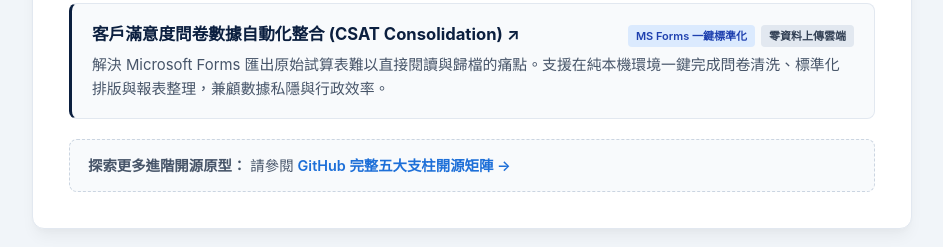
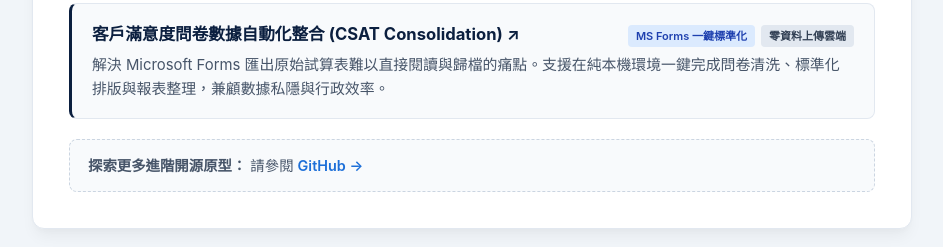
Before and after one commit to jackylawck/jackylawck.github.io, a plain HTML site: page index.html in a window 1280 px wide. Shown: the part 2033-2280 px from the top of the page, without its empty margins (168-1111 px from the left). Drawn offline with Linux system fonts and the light colour scheme.

Commit message:
更新 index.html

```diff
--- a/index.html
+++ b/index.html
@@ -400,7 +400,7 @@
 
             <div class="archive-note">
                 <span class="lang-zh">
-                    <strong>探索更多進階開源原型：</strong> 請參閱 <a href="https://github.com/jackylawck" target="_blank" rel="noopener noreferrer">GitHub 完整五大支柱開源矩陣 →</a>
+                    <strong>探索更多進階開源原型：</strong> 請參閱 <a href="https://github.com/jackylawck" target="_blank" rel="noopener noreferrer">GitHub →</a>
                 </span>
                 <span class="lang-en">
                     <strong>Explore more open-source prototypes:</strong> Visit the <a href="https://github.com/jackylawck" target="_blank" rel="noopener noreferrer">Full Five-Pillar Matrix on GitHub →</a>
```
